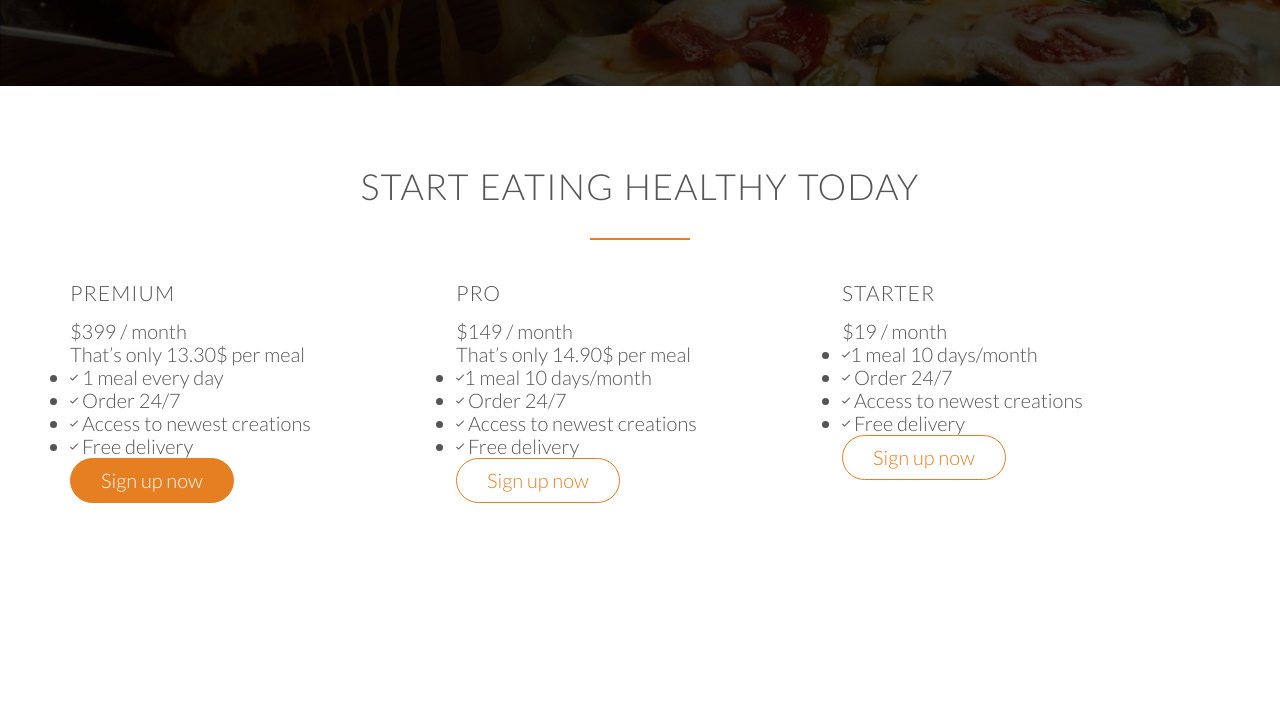
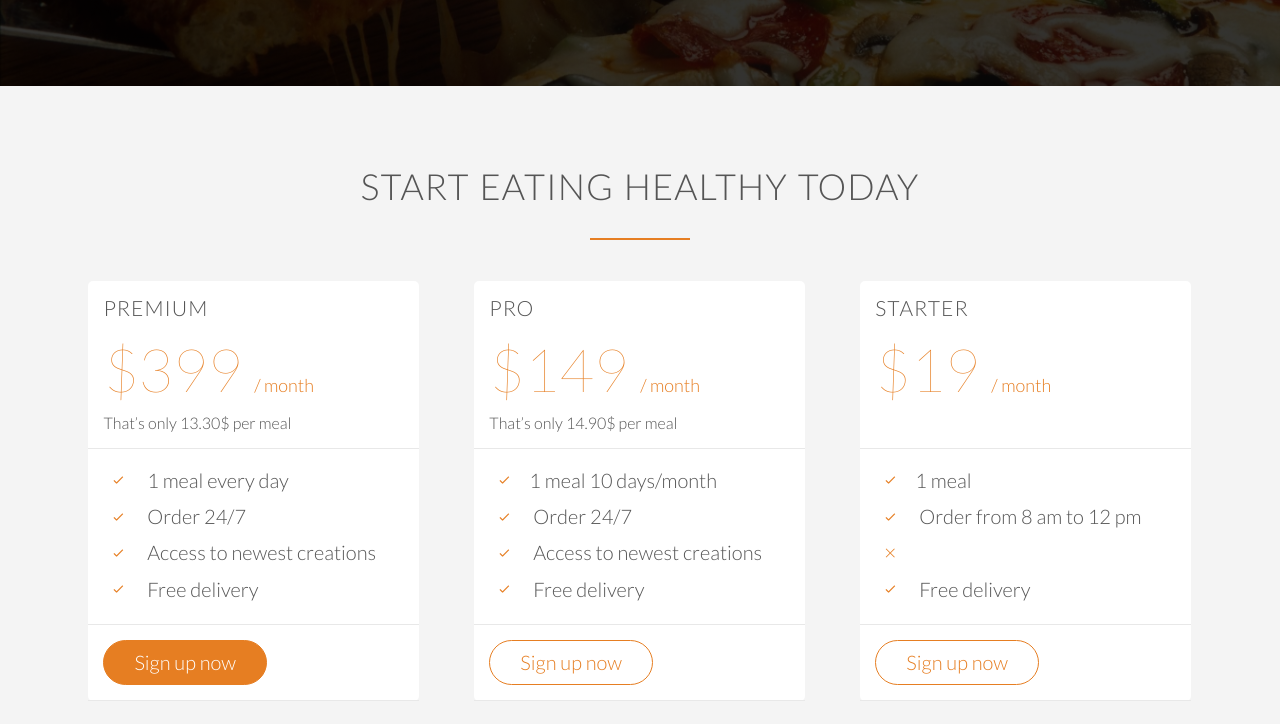
Before and after one commit to abhirocks550/OmniFood, a plain HTML site: page index.html in a window 1280 px wide. Shown: the part 3804-4528 px from the top of the page. Before the commit the page ends 4399 px from the top, so only its background shows below. Drawn offline with Linux system fonts and the light colour scheme; files whose address does not match are found by name.

Commit message:
Sign up section part 2

```diff
--- a/index.html
+++ b/index.html
@@ -286,17 +286,17 @@
             <div>
               <h3>Premium</h3>
               <p class="plan-price">
-                $399 / month
+                $399 <span>/ month</span>
               </p>
               <p class="plan-price-meal">That’s only 13.30$ per meal</p>
             </div>
 
             <div>
               <ul>
-                <li><i class="ion-ios-checkmark-empty"></i> 1 meal every day</li>
-                <li><i class="ion-ios-checkmark-empty"></i> Order 24/7</li>
-                <li><i class="ion-ios-checkmark-empty"></i> Access to newest creations</li>
-                <li><i class="ion-ios-checkmark-empty"></i> Free delivery</li>
+                <li><i class="ion-ios-checkmark-empty icon-small"></i> 1 meal every day</li>
+                <li><i class="ion-ios-checkmark-empty icon-small"></i> Order 24/7</li>
+                <li><i class="ion-ios-checkmark-empty icon-small"></i> Access to newest creations</li>
+                <li><i class="ion-ios-checkmark-empty icon-small"></i> Free delivery</li>
               </ul>
             </div>
             <div>
@@ -311,17 +311,17 @@
             <div>
               <h3>Pro</h3>
               <p class="plan-price">
-                $149 / month
+                $149 <span>/ month</span>
               </p>
               <p class="plan-price-meal">That’s only 14.90$ per meal</p>
             </div>
 
             <div>
               <ul>
-                <li><i class="ion-ios-checkmark-empty"></i>1 meal 10 days/month</li>
-                <li><i class="ion-ios-checkmark-empty"></i> Order 24/7</li>
-                <li><i class="ion-ios-checkmark-empty"></i> Access to newest creations</li>
-                <li><i class="ion-ios-checkmark-empty"></i> Free delivery</li>
+                <li><i class="ion-ios-checkmark-empty icon-small"></i>1 meal 10 days/month</li>
+                <li><i class="ion-ios-checkmark-empty icon-small"></i> Order 24/7</li>
+                <li><i class="ion-ios-checkmark-empty icon-small"></i> Access to newest creations</li>
+                <li><i class="ion-ios-checkmark-empty icon-small"></i> Free delivery</li>
               </ul>
             </div>
             <div>
@@ -336,17 +336,17 @@
             <div>
               <h3>Starter</h3>
               <p class="plan-price">
-                $19 / month
+                $19 <span>/ month</span>
               </p>
-              <p class="plan-price-meal"></p>
+              <p class="plan-price-meal">&nbsp;</p>
             </div>
 
             <div>
               <ul>
-                <li><i class="ion-ios-checkmark-empty"></i>1 meal 10 days/month</li>
-                <li><i class="ion-ios-checkmark-empty"></i> Order 24/7</li>
-                <li><i class="ion-ios-checkmark-empty"></i> Access to newest creations</li>
-                <li><i class="ion-ios-checkmark-empty"></i> Free delivery</li>
+                <li><i class="ion-ios-checkmark-empty icon-small"></i>1 meal</li>
+                <li><i class="ion-ios-checkmark-empty icon-small"></i> Order from 8 am to 12 pm</li>
+                <li><i class="ion-ios-close-empty icon-small"></i> </li>
+                <li><i class="ion-ios-checkmark-empty icon-small"></i> Free delivery</li>
               </ul>
             </div>
             <div>
--- a/resources/css/style.css
+++ b/resources/css/style.css
@@ -363,3 +363,50 @@ cite img {
   margin-right: 10px;
   vertical-align: middle;
 }
+
+/* ------------------------------------------------------------------------ */
+/* SIGN UP */
+/* ------------------------------------------------------------------------ */
+.section-plans {
+  background-color: #f4f4f4;
+}
+
+.plan-box {
+  background-color: #fff;
+  border-radius: 5px;
+  width: 90%;
+  margin-left: 5%;
+}
+
+.plan-box div {
+  padding: 15px;
+  border-bottom: 1px solid #e8e8e8;
+}
+
+.plan-box div:last-child {
+
+}
+
+.plan-price {
+  font-size: 300%;
+  margin-bottom: 10px;
+  font-weight: 100;
+  color: #e67e22;
+}
+
+.plan-price span {
+  font-size: 30%;
+  font-weight: 300;
+}
+
+.plan-price-meal {
+  font-size: 80%;
+}
+
+.plan-box ul {
+  list-style: none;
+}
+
+.plan-box ul li {
+  padding: 5px 0;
+}
```
